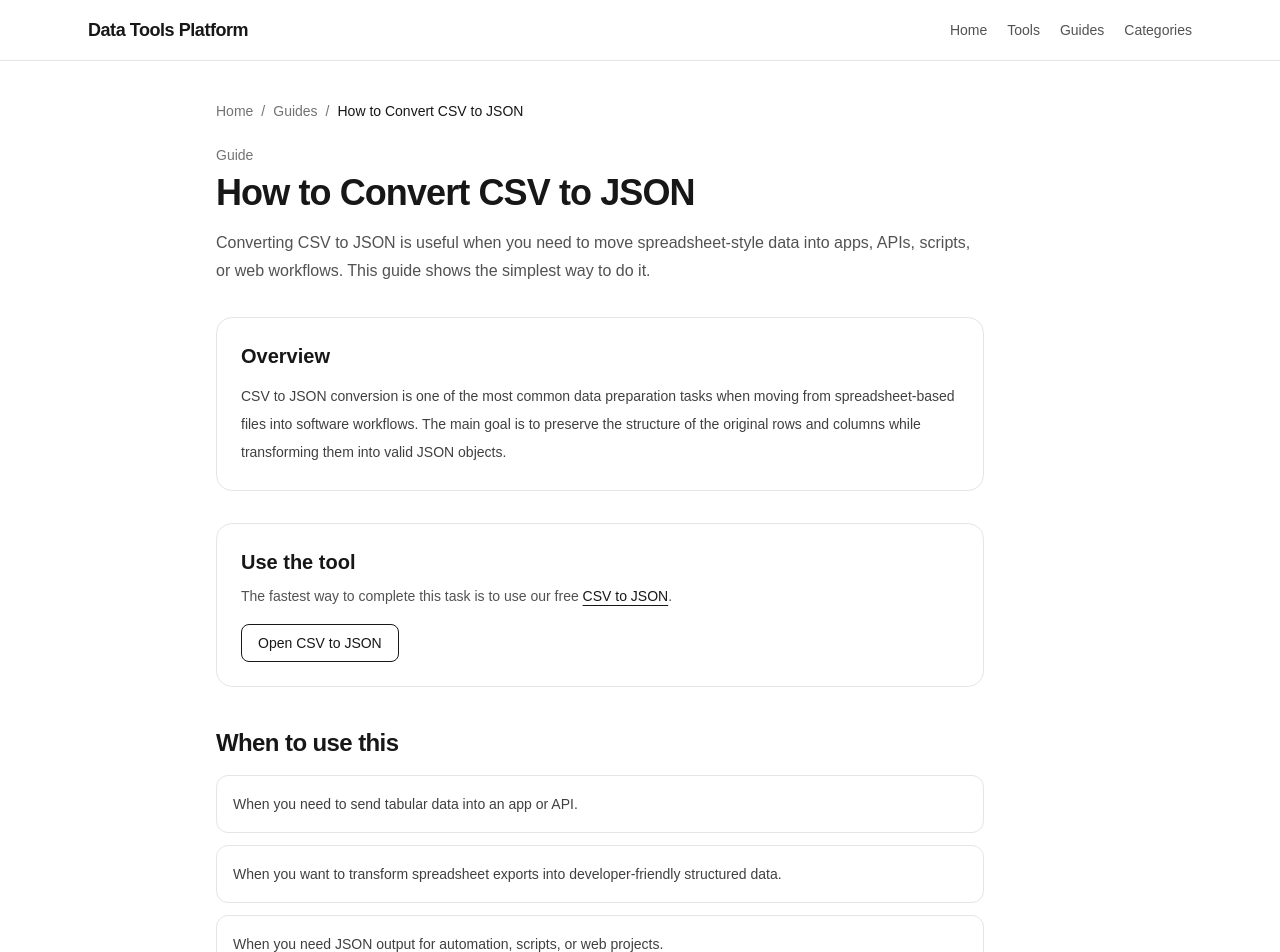
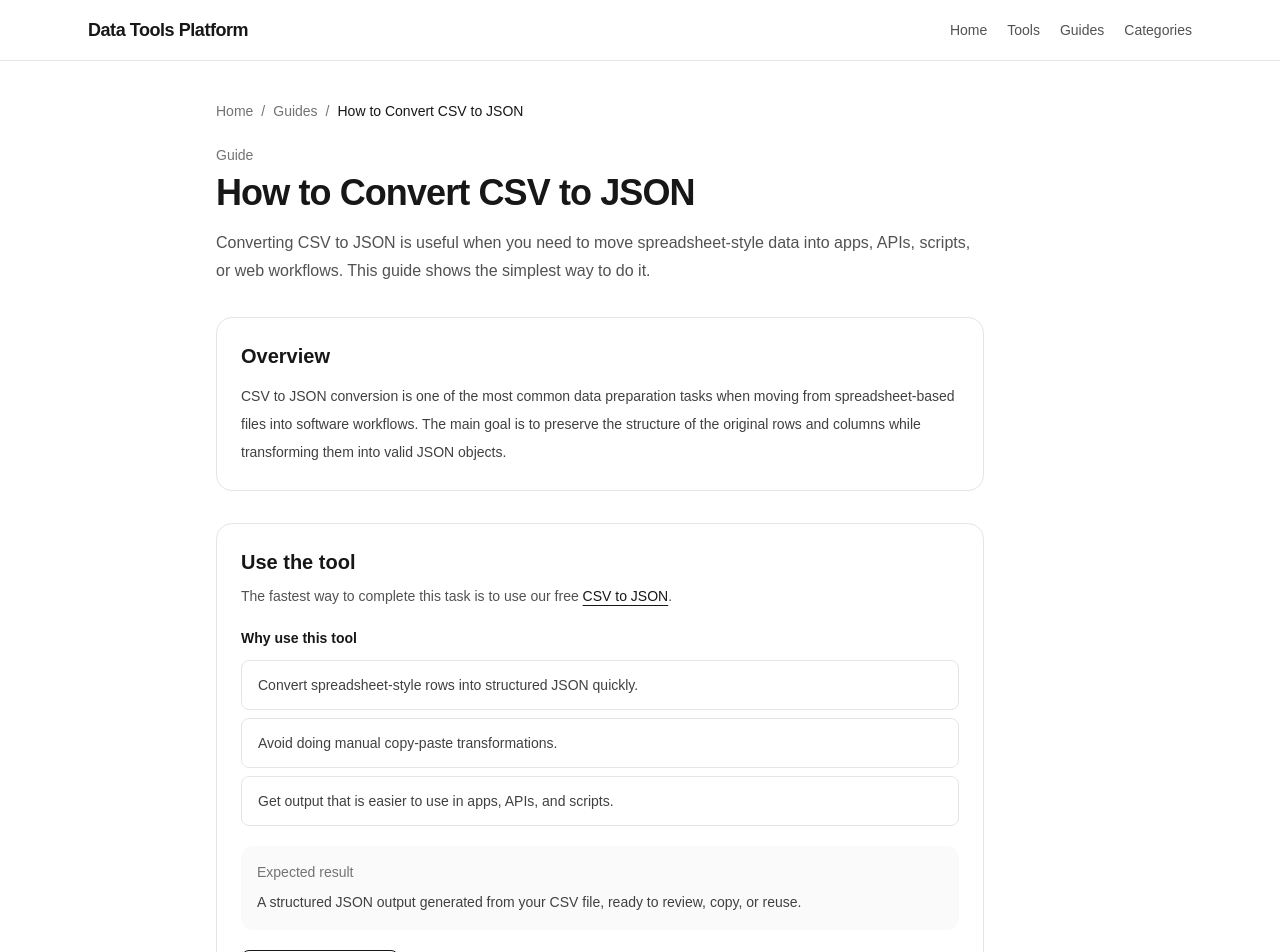
Before and after one commit to kike-Pinto/data-tools-platform, a Next.js app: page /guides/how-to-convert-csv-to-json in a window 1280 px wide. Shown: the top 952 px of the page. Built offline with nearby package versions, Linux system fonts and the light colour scheme; no server answers.

Commit message:
Mejorar la conversión desde las guides hacia las tools

```diff
--- a/src/app/guides/[slug]/page.tsx
+++ b/src/app/guides/[slug]/page.tsx
@@ -133,7 +133,37 @@ export default async function GuidePage({ params }: Props) {
             .
           </p>
 
-          <div className='mt-4'>
+          {guide.toolBenefits && guide.toolBenefits.length > 0 ? (
+            <div className='mt-5'>
+              <h3 className='text-sm font-semibold text-neutral-900'>
+                Why use this tool
+              </h3>
+
+              <ul className='mt-3 space-y-2'>
+                {guide.toolBenefits.map((benefit, index) => (
+                  <li
+                    key={`${guide.slug}-benefit-${index}`}
+                    className='rounded-lg border border-neutral-200 px-4 py-3 text-sm leading-6 text-neutral-700'
+                  >
+                    {benefit}
+                  </li>
+                ))}
+              </ul>
+            </div>
+          ) : null}
+
+          {guide.expectedResult ? (
+            <div className='mt-5 rounded-xl bg-neutral-50 p-4'>
+              <p className='text-sm font-medium text-neutral-500'>
+                Expected result
+              </p>
+              <p className='mt-2 text-sm leading-6 text-neutral-700'>
+                {guide.expectedResult}
+              </p>
+            </div>
+          ) : null}
+
+          <div className='mt-5'>
             <Link
               href={`/tools/${tool.slug}`}
               className='inline-flex rounded-lg border border-neutral-900 px-4 py-2 text-sm font-medium text-neutral-900 transition hover:bg-neutral-900 hover:text-white'
--- a/src/content/guides.ts
+++ b/src/content/guides.ts
@@ -14,6 +14,8 @@ export type GuideConfig = {
   steps: string[]
   commonMistakes?: string[]
   faq?: GuideFaqItem[]
+  toolBenefits?: string[]
+  expectedResult?: string
   toolSlug: string
   relatedCategorySlugs: string[]
   relatedGuideSlugs?: string[]
@@ -65,6 +67,13 @@ export const guideRegistry: Record<string, GuideConfig> = {
           'Yes. Cleaning the file first can reduce errors and produce more reliable JSON output.',
       },
     ],
+    toolBenefits: [
+      'Convert spreadsheet-style rows into structured JSON quickly.',
+      'Avoid doing manual copy-paste transformations.',
+      'Get output that is easier to use in apps, APIs, and scripts.',
+    ],
+    expectedResult:
+      'A structured JSON output generated from your CSV file, ready to review, copy, or reuse.',
     toolSlug: 'csv-to-json',
     relatedCategorySlugs: ['csv-tools', 'file-conversion-tools'],
     relatedGuideSlugs: [
@@ -118,6 +127,13 @@ export const guideRegistry: Record<string, GuideConfig> = {
           'Yes. Nested data may require flattening or special handling depending on the structure.',
       },
     ],
+    toolBenefits: [
+      'Turn structured JSON into spreadsheet-friendly rows and columns.',
+      'Make technical data easier to review manually.',
+      'Prepare exports that can be opened in Excel or shared with teammates.',
+    ],
+    expectedResult:
+      'A CSV file generated from your JSON input, ready for spreadsheet review or export workflows.',
     toolSlug: 'json-to-csv',
     relatedCategorySlugs: ['csv-tools', 'file-conversion-tools'],
     relatedGuideSlugs: ['how-to-convert-csv-to-json'],
@@ -163,6 +179,13 @@ export const guideRegistry: Record<string, GuideConfig> = {
           'Not always. CSV mainly stores raw tabular values, not rich spreadsheet formatting.',
       },
     ],
+    toolBenefits: [
+      'Turn plain CSV data into a more familiar spreadsheet file.',
+      'Make exports easier to review and share.',
+      'Reduce friction when working with Excel-based office workflows.',
+    ],
+    expectedResult:
+      'An Excel file created from your CSV data, ready to open and review.',
     toolSlug: 'csv-to-excel',
     relatedCategorySlugs: ['excel-tools', 'file-conversion-tools'],
     relatedGuideSlugs: ['how-to-convert-excel-to-csv'],
@@ -208,6 +231,13 @@ export const guideRegistry: Record<string, GuideConfig> = {
           'No. CSV is designed for plain tabular values, not spreadsheet formulas or rich formatting.',
       },
     ],
+    toolBenefits: [
+      'Generate a simpler file format accepted by many import workflows.',
+      'Prepare spreadsheet data for systems that prefer CSV.',
+      'Reduce compatibility issues across platforms and tools.',
+    ],
+    expectedResult:
+      'A CSV export generated from your Excel file, ready for upload or import.',
     toolSlug: 'excel-to-csv',
     relatedCategorySlugs: ['excel-tools', 'file-conversion-tools'],
     relatedGuideSlugs: ['how-to-convert-csv-to-excel'],
@@ -258,6 +288,13 @@ export const guideRegistry: Record<string, GuideConfig> = {
           'Yes. Cleaner files usually reduce errors and make downstream workflows easier.',
       },
     ],
+    toolBenefits: [
+      'Reduce messy formatting before imports or analysis.',
+      'Make CSV files easier to review, share, and reuse.',
+      'Save time compared with cleaning everything manually.',
+    ],
+    expectedResult:
+      'A cleaner CSV file with fewer formatting issues and better structure for downstream use.',
     toolSlug: 'csv-cleaner',
     relatedCategorySlugs: ['csv-tools', 'data-cleaning-tools'],
     relatedGuideSlugs: [
@@ -307,6 +344,13 @@ export const guideRegistry: Record<string, GuideConfig> = {
           'Yes. Some repeated-looking records may still represent valid separate entries.',
       },
     ],
+    toolBenefits: [
+      'Remove repeated rows faster than doing it manually.',
+      'Improve reporting accuracy and reduce noise in exports.',
+      'Prepare cleaner files for imports and analysis.',
+    ],
+    expectedResult:
+      'A CSV file with duplicate rows removed and a cleaner final dataset.',
     toolSlug: 'remove-duplicates-csv',
     relatedCategorySlugs: ['csv-tools', 'data-cleaning-tools'],
     relatedGuideSlugs: [
@@ -355,6 +399,13 @@ export const guideRegistry: Record<string, GuideConfig> = {
           'Yes. Keeping the original is a good habit before any cleanup step.',
       },
     ],
+    toolBenefits: [
+      'Simplify wide CSV files with unnecessary blank columns.',
+      'Make exported data easier to review and share.',
+      'Reduce clutter before analysis or import.',
+    ],
+    expectedResult:
+      'A cleaner CSV file with empty columns removed and a more focused structure.',
     toolSlug: 'remove-empty-columns-csv',
     relatedCategorySlugs: ['csv-tools', 'data-cleaning-tools'],
     relatedGuideSlugs: [
@@ -403,6 +454,13 @@ export const guideRegistry: Record<string, GuideConfig> = {
           'Yes. Date-like strings may not sort properly unless the format is consistent and sortable.',
       },
     ],
+    toolBenefits: [
+      'Organize rows quickly for easier review.',
+      'Make patterns and values easier to inspect.',
+      'Prepare datasets for filtering, sharing, or reporting.',
+    ],
+    expectedResult:
+      'A CSV file sorted by the selected column and easier to inspect or reuse.',
     toolSlug: 'csv-sorter',
     relatedCategorySlugs: ['csv-tools', 'data-cleaning-tools'],
     relatedGuideSlugs: ['how-to-filter-csv-rows', 'how-to-clean-a-csv-file'],
@@ -448,6 +506,13 @@ export const guideRegistry: Record<string, GuideConfig> = {
           'The result may be empty or the tool may return a message instead of a file, depending on implementation.',
       },
     ],
+    toolBenefits: [
+      'Keep only the rows you actually need.',
+      'Reduce large exports into smaller focused datasets.',
+      'Make CSV review and sharing more targeted.',
+    ],
+    expectedResult:
+      'A filtered CSV output containing only rows that match your condition.',
     toolSlug: 'csv-filter-rows',
     relatedCategorySlugs: ['csv-tools', 'data-cleaning-tools'],
     relatedGuideSlugs: ['how-to-sort-a-csv-file', 'how-to-clean-a-csv-file'],
@@ -498,6 +563,13 @@ export const guideRegistry: Record<string, GuideConfig> = {
           'Yes. It is one of the safest checks you can do before using a CSV in another system.',
       },
     ],
+    toolBenefits: [
+      'Catch structural problems before they break downstream workflows.',
+      'Reduce failed imports and confusing file errors.',
+      'Build confidence before using a CSV in another system.',
+    ],
+    expectedResult:
+      'A validation result that helps confirm whether your CSV structure is safe to use.',
     toolSlug: 'csv-validator',
     relatedCategorySlugs: ['csv-tools', 'data-cleaning-tools'],
     relatedGuideSlugs: [
```
